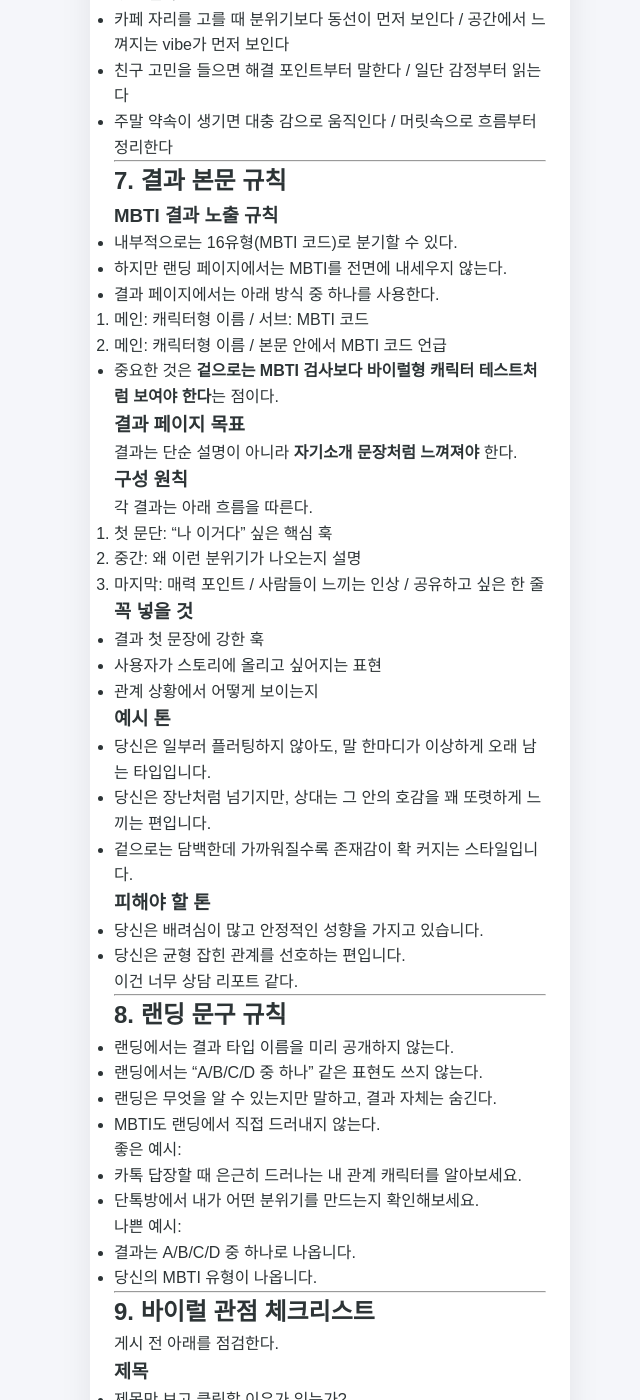
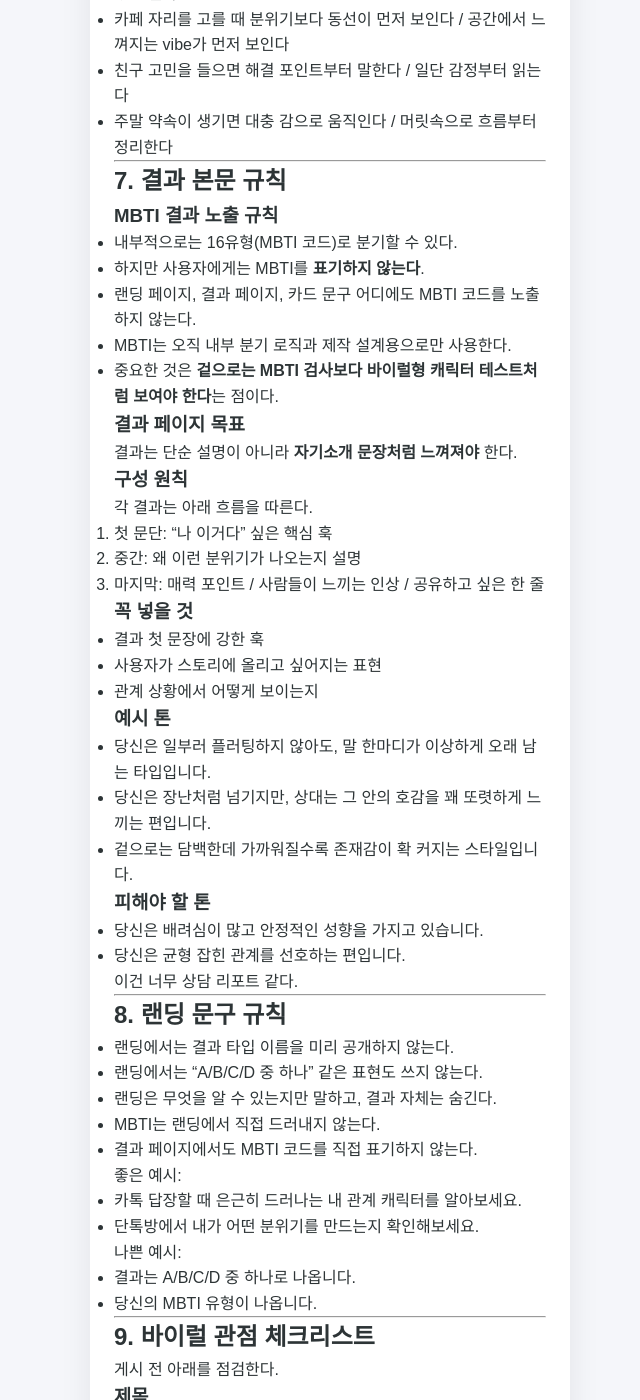
Before and after one commit to ghgfhfg2/test-holic-blog, a Jekyll site: the page built from VIRAL_TEST_GUIDELINES.md, in a window 1280 px wide and 1400 px high, scrolled down 3825 px. Shown: the whole window, without its empty margins (310-950 px from the left). Built offline with Jekyll 4.4.1, drawn with Linux system fonts in a browser that asks for light colours; some web fonts are replaced; our own code applies the rules of GitHub Pages for plain Markdown files; some of the changed text lies outside the part shown.

Commit message:
Hide MBTI labels from user-facing test results

```diff
--- a/VIRAL_TEST_GUIDELINES.md
+++ b/VIRAL_TEST_GUIDELINES.md
@@ -10,7 +10,7 @@
 ## 1. 핵심 목표
 
 테스트홀릭의 기본 생성 엔진은 **4문항 / 2지선다 / MBTI 4축(E-I, S-N, T-F, P-J) 기반의 숨김형 분기 구조**를 우선 사용한다.
-다만 사용자가 보게 되는 겉표현은 MBTI 검사가 아니라 **상황형 바이럴 테스트**여야 한다.
+다만 이 구조는 **내부 분기용**으로만 쓰고, 사용자가 보게 되는 겉표현은 MBTI 검사가 아니라 **상황형 바이럴 테스트**여야 한다.
 
 테스트홀릭의 테스트는 아래 4가지를 동시에 노린다.
 
@@ -186,10 +186,9 @@
 
 ### MBTI 결과 노출 규칙
 - 내부적으로는 16유형(MBTI 코드)로 분기할 수 있다.
-- 하지만 랜딩 페이지에서는 MBTI를 전면에 내세우지 않는다.
-- 결과 페이지에서는 아래 방식 중 하나를 사용한다.
-  1. 메인: 캐릭터형 이름 / 서브: MBTI 코드
-  2. 메인: 캐릭터형 이름 / 본문 안에서 MBTI 코드 언급
+- 하지만 사용자에게는 MBTI를 **표기하지 않는다**.
+- 랜딩 페이지, 결과 페이지, 카드 문구 어디에도 MBTI 코드를 노출하지 않는다.
+- MBTI는 오직 내부 분기 로직과 제작 설계용으로만 사용한다.
 - 중요한 것은 **겉으로는 MBTI 검사보다 바이럴형 캐릭터 테스트처럼 보여야 한다**는 점이다.
 
 ### 결과 페이지 목표
@@ -224,7 +223,8 @@
 - 랜딩에서는 결과 타입 이름을 미리 공개하지 않는다.
 - 랜딩에서는 "A/B/C/D 중 하나" 같은 표현도 쓰지 않는다.
 - 랜딩은 무엇을 알 수 있는지만 말하고, 결과 자체는 숨긴다.
-- MBTI도 랜딩에서 직접 드러내지 않는다.
+- MBTI는 랜딩에서 직접 드러내지 않는다.
+- 결과 페이지에서도 MBTI 코드를 직접 표기하지 않는다.
 
 좋은 예시:
 - 카톡 답장할 때 은근히 드러나는 내 관계 캐릭터를 알아보세요.
@@ -260,7 +260,7 @@
 - 결과명이 약하지 않은가?
 - 결과 첫 문장이 캡처하고 싶을 정도로 센가?
 - 친구가 봤을 때 반응할 포인트가 있는가?
-- MBTI 코드가 있더라도 겉포장은 캐릭터형으로 유지되는가?
+- MBTI를 숨겨도 캐릭터형 결과만으로 충분히 재미가 살아나는가?
 
 ### 전체
 - 너무 착하고 무난하기만 하지 않은가?
@@ -278,7 +278,8 @@
 5. 4문항을 만들고, 각 문항이 E/I, S/N, T/F, P/J 중 어떤 축인지 명확히 대응되게 설계한다.
 6. 선택지는 2지선다로 작성하되 MBTI 질문처럼 직접 보이지 않게 만든다.
 7. 랜딩 문구에서는 결과 타입과 MBTI를 숨긴다.
-8. 완성 후 바이럴 체크리스트를 다시 점검한다.
+8. 결과 페이지에서도 MBTI 코드나 MBTI 언급을 직접 노출하지 않는다.
+9. 완성 후 바이럴 체크리스트를 다시 점검한다.
 
 ### 기존 테스트 리라이팅 우선순위
 아래 신호가 있으면 먼저 손본다.
@@ -311,7 +312,8 @@
 ## 12. 최종 한 줄 원칙
 
 테스트홀릭의 테스트는
-**"정확한 검사"보다 "재밌고 공유하고 싶은 자기 캐릭터 콘텐츠"**에 가깝게 만든다.
+**"정확한 검사"보다 "재밌고 공유하고 싶은 자기 캐릭터 콘텐츠"**에 가깝다.
 
 속은 MBTI 구조를 활용할 수 있어도,
-겉은 반드시 **바이럴형 상황 테스트**처럼 보여야 한다.
+겉은 반드시 **바이럴형 상황 테스트**처럼 보여야 하며,
+사용자에게는 MBTI가 직접 보이지 않아야 한다.
```
